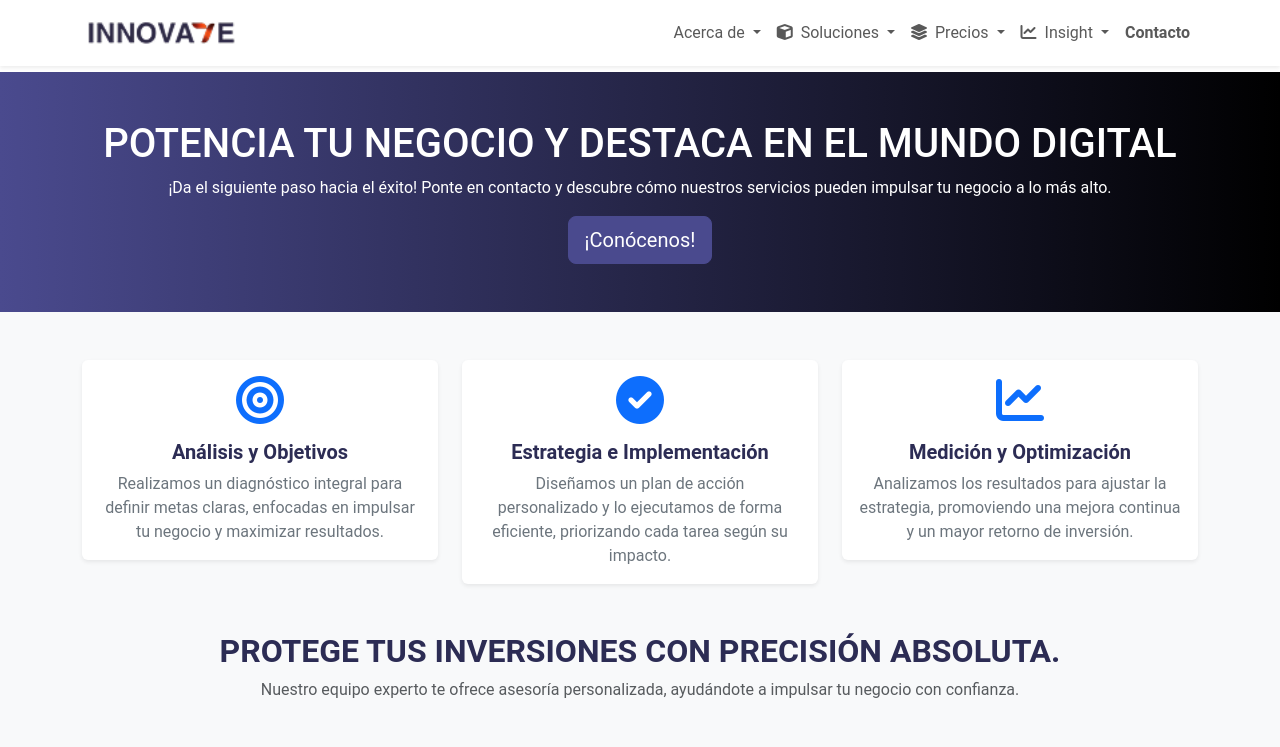
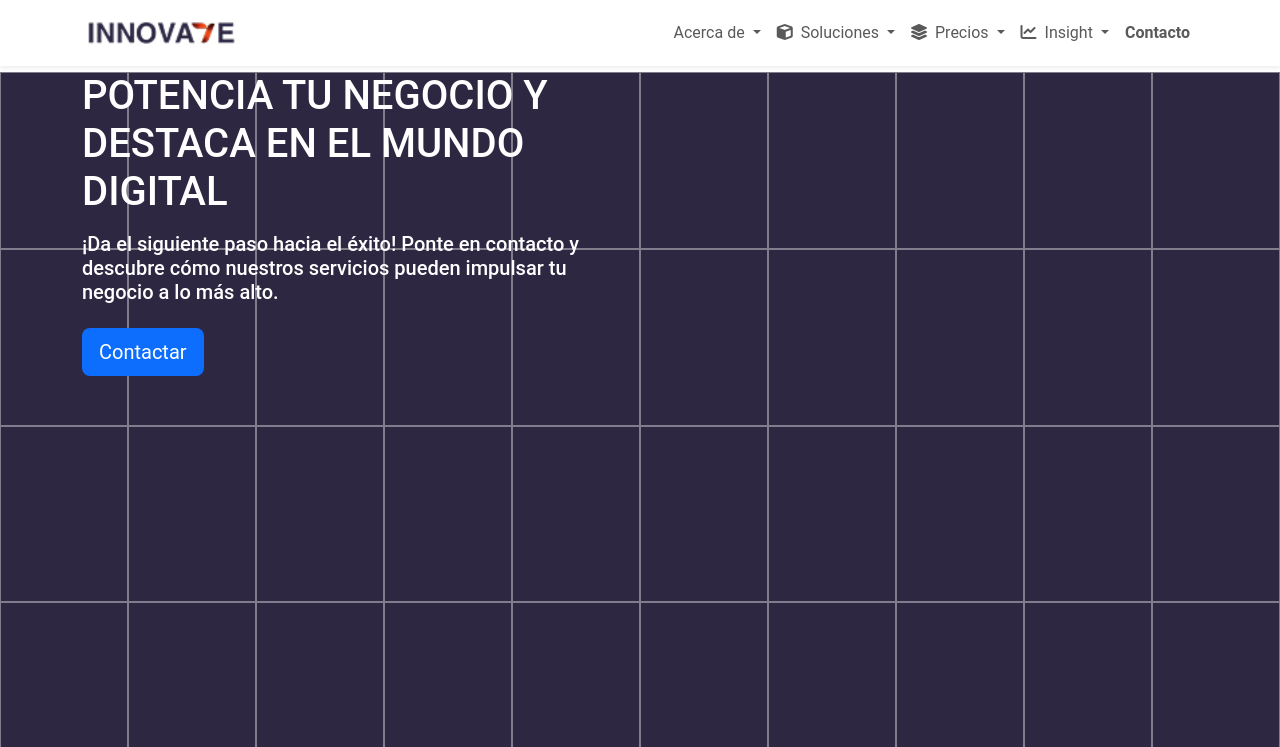
Before and after one commit to yoelayan/landing-innovate, a Django app: page / in a window 1280 px wide. Shown: the top 747 px of the page. Run offline with Django 5.2, Linux system fonts and the light colour scheme; data that the repository does not hold is empty.

Commit message:
update: create section hero

```diff
--- a/app/apps/pages/templates/partials/partial_hero.html
+++ b/app/apps/pages/templates/partials/partial_hero.html
@@ -1,7 +1,38 @@
-<section id="hero" class="text-center text-white bg-dark py-5">
-    <div class="container">
-        <h1>{{ page_title }}</h1>
-        <p>{{ page_subtitle }}</p>
-        <a href="#services" class="btn btn-primary btn-lg">¡Conócenos!</a>
-    </div>
+<!-- Hero Section -->
+<section class="d-flex flex-column background-container" id="hero-animation">
+  <div class="dynamic-background"></div>
+  <div id="landingHero" class="section-py pt-0 pb-0">
+      <div class="container">
+          <div id="desktopHero" class="section-py pb-0 d-none d-md-block">
+              <div class="row align-items-center gy-12">
+                  <div class="col-md-6 text-md-center">
+                      <div class="hero-text-box text-md-start">
+                          <h1 class="text-white display-lg-3 display-md-5 display-sm-6 fw-extrabold">{{page_title}}</h1>
+                          <p class="h5 text-white mt-3">{{page_subtitle}}</p>
+                          <a href="#landingContact" class="btn btn-lg bg-primary text-white mt-3">Contactar</a>
+                      </div>
+                  </div>
+                  <div class="col-md-6 mt-5">
+                      <div class="hero-animation-img d-flex justify-content-center">
+                          <img class="w-100 hero-elements-img animation-img img-fluid" src="{{hero_image.image.url}}" alt="{{hero_image.alt}}" />
+                      </div>
+                  </div>
+              </div>
+          </div>
+          <div id="mobileHero" class="section-py pb-0 d-md-none">
+              <div class="row align-items-center gy-12">
+                  <div class="col-md-12 text-md-center">
+                      <div class="d-flex flex-column hero-text-box text-md-start">
+                          <h1 class="text-white text-center display-6 display-md-5 display-sm-6 fw-extrabold">{{page_title}}</h1>
+                          <p class="text-center text-white mt-3">{{page_subtitle}}</p>
+                          <a href="#landingContact" class="btn bg-primary text-white mt-3">Contactar</a>
+                      </div>
+                  </div>
+                  <div class="d-flex justify-content-center">
+                      <img class="w-75 hero-elements-img animation-img img-fluid" src="{{hero_image.image.url}}" alt="{{hero_image.alt}}" />
+                  </div>
+              </div>
+          </div>
+      </div>
+  </div>
 </section>
--- /dev/null
+++ b/app/static/css/background-container.css
@@ -0,0 +1,26 @@
+.background-container {
+  position: relative;
+  width: 100%;
+  height: 894px; /* Ocupa toda la altura de la ventana */
+  overflow: hidden;
+}
+.dynamic-background {
+  position: absolute;
+  top: 0;
+  left: 0;
+  width: 100%;
+  height: 100%;
+  display: grid;
+  grid-template-columns: repeat(10, 1fr); /* 10 columnas */
+  grid-template-rows: repeat(5, 1fr);   /* 10 filas */
+  z-index: 1; /* Fondo detrás del contenido */
+}
+
+.dynamic-background .square {
+  background-color: #2d2742;
+  /* border blanco */
+  border: 1px solid #ffffff65;
+
+  opacity: 1; /* Opacidad inicial */
+  transition: opacity 0.8s ease-in-out; /* Transición suave */
+}
--- a/app/static/css/main.css
+++ b/app/static/css/main.css
@@ -13,9 +13,6 @@ body {
     max-height: 40px;
 }
 
-#hero {
-    background: linear-gradient(to right, var(--primary-color), #000);
-}
 
 .btn-primary {
     background-color: var(--primary-color);
@@ -124,3 +121,7 @@ footer a {
 footer a:hover {
     color: #4a90e2;
 }
+
+#landingHero {
+    z-index: 2;
+}
--- /dev/null
+++ b/app/static/js/background-container.js
@@ -0,0 +1,25 @@
+
+
+function createSquares(totalSquares, background) {
+    background.innerHTML = ''; // Clear existing squares
+    for (let i = 0; i < totalSquares; i++) {
+        const square = document.createElement('div');
+        square.classList.add('square');
+        background.appendChild(square);
+    }
+}
+
+document.addEventListener("DOMContentLoaded", () => {
+  const background = document.querySelector(".dynamic-background");
+
+  // Crear los cuadrados dinámicamente
+  createSquares(100, background);
+
+  // Cambiar la opacidad de los cuadrados cada 0.8 segundos
+  setInterval(() => {
+    const squares = document.querySelectorAll('.square');
+    squares.forEach(square => {
+        square.style.opacity = (Math.random() * 0.9 + 0.8).toFixed(2);
+    });
+}, 2000);
+});
--- a/app/templates/layout/master.html
+++ b/app/templates/layout/master.html
@@ -18,6 +18,9 @@
     <!-- FontAwesome -->
     <link rel="stylesheet" href="https://cdnjs.cloudflare.com/ajax/libs/font-awesome/6.0.0/css/all.min.css">
     <!-- Custom CSS -->
+
+    <link rel="stylesheet" href="{% static 'css/background-container.css' %}">
+
     <link rel="stylesheet" href="{% static 'css/main.css' %}">
     {% block extra_css %}{% endblock %}
 </head>
@@ -41,7 +44,9 @@
     <script src="https://cdn.jsdelivr.net/npm/bootstrap@5.3.0/dist/js/bootstrap.bundle.min.js"></script>
     <script src="https://unpkg.com/swiper/swiper-bundle.min.js"></script>
     <script src="https://cdnjs.cloudflare.com/ajax/libs/toastr.js/latest/toastr.min.js"></script>
+    <script src="{% static 'js/background-container.js' %}"></script>
     <script src="{% static 'js/main.js' %}"></script>
+
     {% block extra_js %}{% endblock %}
 </body>
 </html>
```
